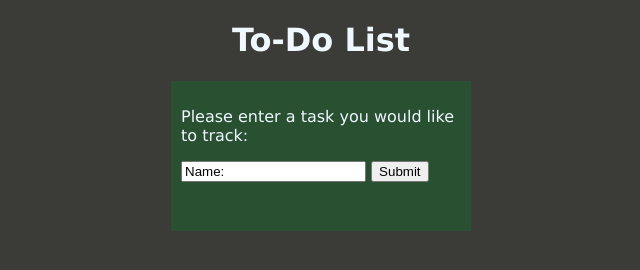
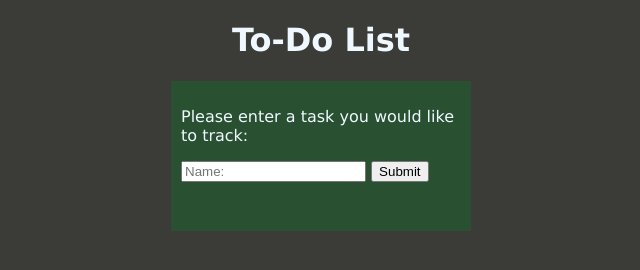
Before and after one commit to Waggle6Points/to-do-list, an Electron app: page app.html in a window 800 px wide. Shown: the full height of the page, 79-719 px from the left. Drawn offline with Linux system fonts and the light colour scheme.

Commit message:
Update input field to use placeholder instead of value

```diff
--- a/app.html
+++ b/app.html
@@ -10,11 +10,12 @@
     <div class="centerbox">
     <p>Please enter a task you would like to track:</p>
     <form>
-      <input id="taskname" value="Name:">
+      <input id="taskname" placeholder="Name:">
        <button type="button" id="button1">Submit</button>
     </form>
     </div>
 
 </body>
 <script src="script.js"></script>
+
 </html>
```
